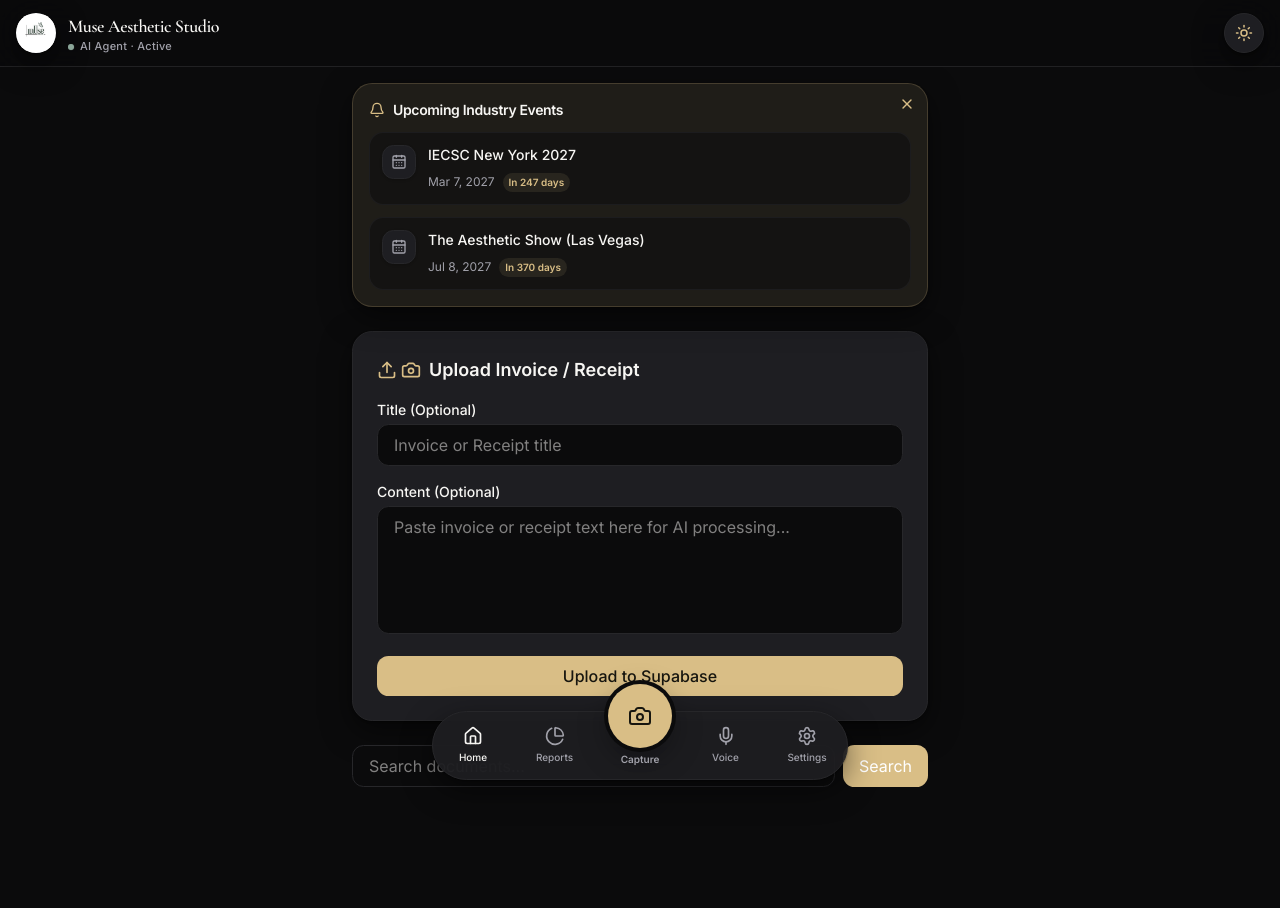
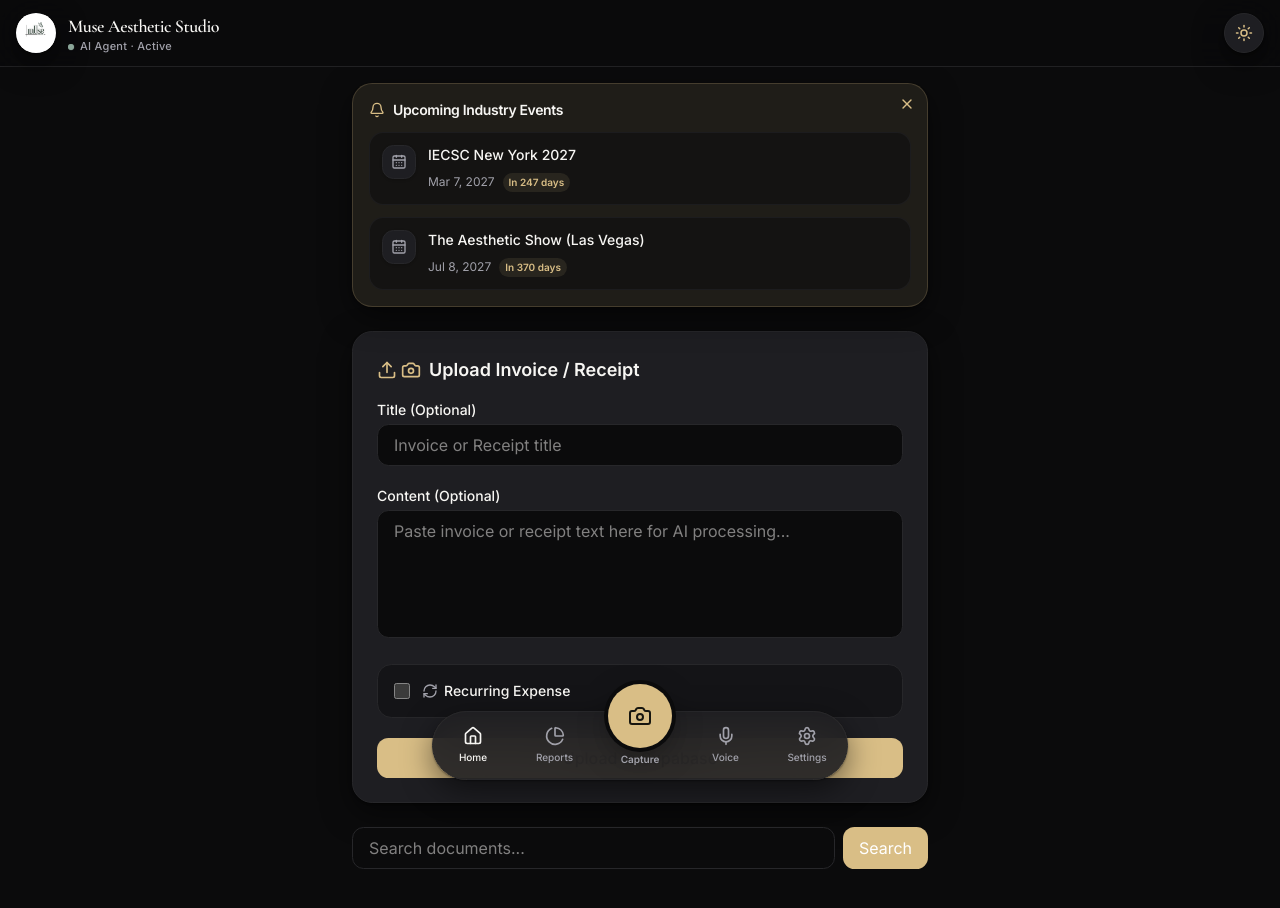
Before and after one commit to slashmcp/muse-aesthetic-studio-app, a Next.js app: page / in a window 1280 px wide. Shown: the top 908 px of the page. Built offline with nearby package versions, Linux system fonts and the light colour scheme.

Commit message:
Add recurring toggle and frequency dropdown to upload form

```diff
--- a/components/muse/document-upload.tsx
+++ b/components/muse/document-upload.tsx
@@ -1,11 +1,13 @@
 'use client'
 
 import { useState } from 'react'
-import { Upload, Camera } from 'lucide-react'
+import { Upload, Camera, RefreshCw } from 'lucide-react'
 
 export function DocumentUpload() {
   const [title, setTitle] = useState('')
   const [content, setContent] = useState('')
+  const [isRecurring, setIsRecurring] = useState(false)
+  const [recurringDuration, setRecurringDuration] = useState('monthly')
   const [isLoading, setIsLoading] = useState(false)
   const [message, setMessage] = useState('')
 
@@ -18,7 +20,12 @@ export function DocumentUpload() {
       const res = await fetch('/api/upload', {
         method: 'POST',
         headers: { 'Content-Type': 'application/json' },
-        body: JSON.stringify({ title, content }),
+        body: JSON.stringify({
+          title,
+          content,
+          isRecurring,
+          recurringDuration: isRecurring ? recurringDuration : null
+        }),
       })
       const data = await res.json()
 
@@ -26,6 +33,7 @@ export function DocumentUpload() {
         setMessage('Invoice / Receipt uploaded successfully! AI will process it shortly.')
         setTitle('')
         setContent('')
+        setIsRecurring(false)
       } else {
         setMessage(data.error || 'Failed to upload invoice/receipt')
       }
@@ -47,7 +55,7 @@ export function DocumentUpload() {
         <h2 className="text-lg font-semibold">Upload Invoice / Receipt</h2>
       </div>
 
-      <form onSubmit={handleUpload} className="space-y-4">
+      <form onSubmit={handleUpload} className="space-y-5">
         <div>
           <label className="block text-sm font-medium text-foreground mb-1">Title (Optional)</label>
           <input
@@ -69,6 +77,37 @@ export function DocumentUpload() {
           />
         </div>
 
+        <div className="flex flex-col gap-3 p-4 border border-border rounded-lg bg-background/50">
+          <label className="flex items-center gap-3 cursor-pointer">
+            <input
+              type="checkbox"
+              checked={isRecurring}
+              onChange={(e) => setIsRecurring(e.target.checked)}
+              className="w-4 h-4 rounded border-border text-gold focus:ring-gold accent-gold"
+            />
+            <div className="flex items-center gap-1.5 select-none">
+              <RefreshCw className={`h-4 w-4 ${isRecurring ? 'text-gold' : 'text-muted-foreground'}`} />
+              <span className="text-sm font-medium text-foreground">Recurring Expense</span>
+            </div>
+          </label>
+
+          {isRecurring && (
+            <div className="ml-7 flex items-center gap-3 animate-in fade-in slide-in-from-top-1">
+              <span className="text-sm text-muted-foreground">Frequency:</span>
+              <select
+                value={recurringDuration}
+                onChange={(e) => setRecurringDuration(e.target.value)}
+                className="bg-background border border-border rounded-md text-sm px-3 py-1.5 focus:outline-none focus:ring-1 focus:ring-gold"
+              >
+                <option value="weekly">Weekly</option>
+                <option value="monthly">Monthly</option>
+                <option value="quarterly">Quarterly</option>
+                <option value="annually">Annually</option>
+              </select>
+            </div>
+          )}
+        </div>
+
         <button
           type="submit"
           disabled={isLoading}
```
